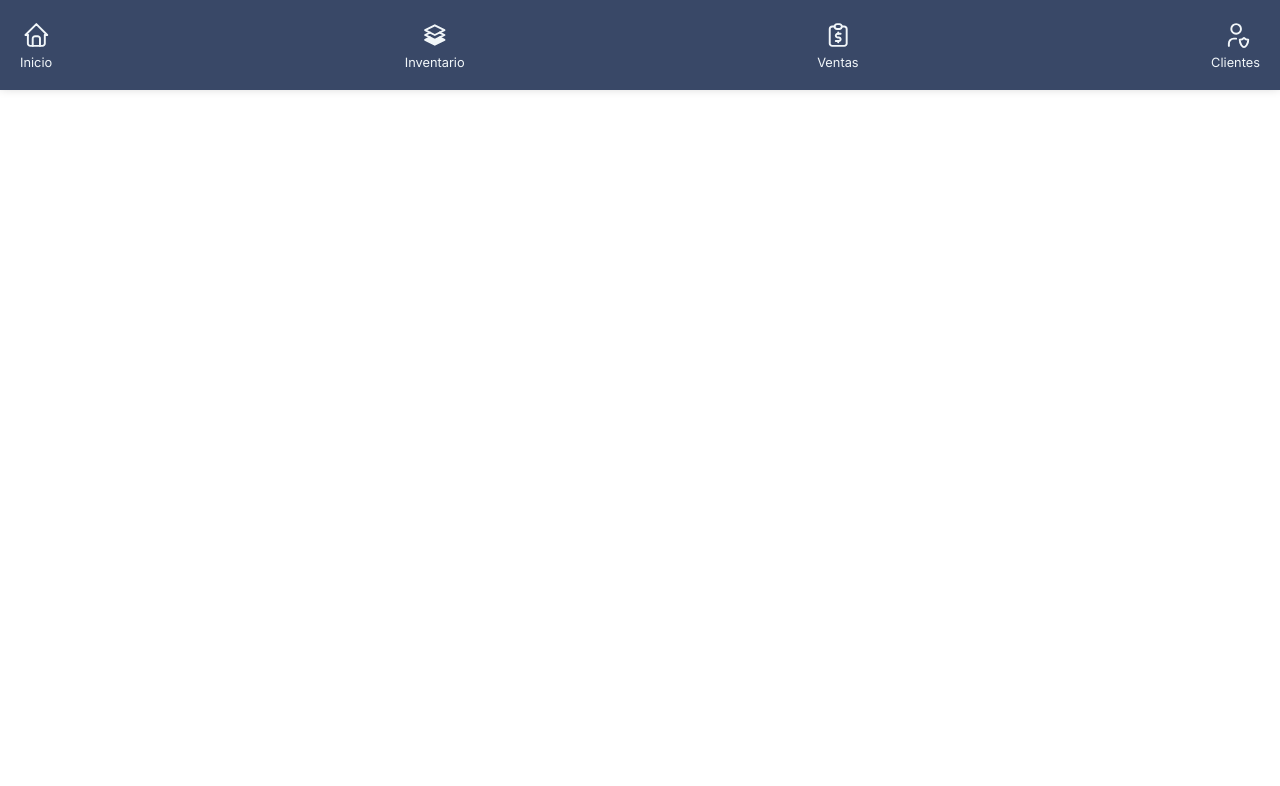
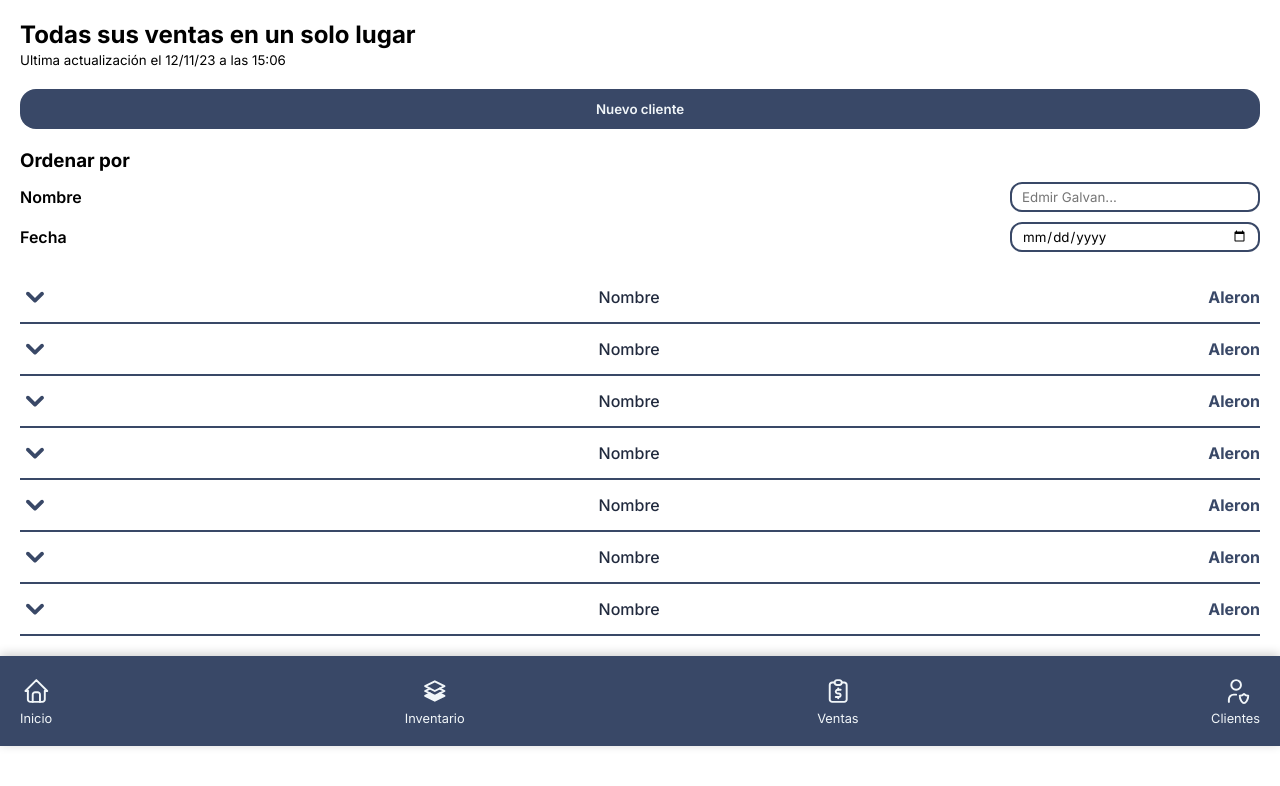
Before and after one commit to edmirgalvan01/inventory-app, a React (Vite) app: page /clients in a window 1280 px wide. Shown: the top 786 px of the page. Built offline with nearby package versions, Linux system fonts and the light colour scheme.

Commit message:
Create HTML y CSS to ClientsPage

```diff
--- a/src/pages/ClientsPage/ClientsPage.css
+++ b/src/pages/ClientsPage/ClientsPage.css
@@ -0,0 +1,31 @@
+.clientsPage {
+  padding: 20px;
+  gap: 20px;
+  display: flex;
+  flex-direction: column;
+}
+.clientsPage--filters {
+  display: flex;
+  flex-direction: column;
+  align-items: flex-start;
+  gap: 10px;
+}
+
+.clientsPage--filters label {
+  display: flex;
+  justify-content: space-between;
+  align-items: center;
+  align-self: stretch;
+  font-weight: 600;
+}
+
+.clientsPage--filters input,
+.clientsPage--filters select {
+  width: 100%;
+  max-width: 250px;
+  height: 30px;
+  border-radius: 12px;
+  border: 2px solid var(--color-blue);
+  padding: 0px 10px;
+  outline: none;
+}
--- a/src/pages/ClientsPage/ClientsPage.tsx
+++ b/src/pages/ClientsPage/ClientsPage.tsx
@@ -1,10 +1,30 @@
+import { ListOfProducts } from "../../components/ListOfProducts/ListOfProducts";
 import { Navbar } from "../../components/Navbar/Navbar";
+import { PrimaryButton } from "../../components/buttons/buttons";
 import "./ClientsPage.css";
 
 export function ClientsPage() {
   return (
     <>
-      <section className="clientsPage"></section>
+      <section className="clientsPage">
+        <div className="clientsPage--title">
+          <h1>Todas sus ventas en un solo lugar</h1>
+          <small>Ultima actualización el 12/11/23 a las 15:06</small>
+        </div>
+        <PrimaryButton>Nuevo cliente</PrimaryButton>
+        <div className="clientsPage--filters">
+          <h3>Ordenar por</h3>
+          <label>
+            Nombre
+            <input type="text" placeholder="Edmir Galvan..." />
+          </label>
+          <label>
+            Fecha
+            <input type="date" />
+          </label>
+        </div>
+        <ListOfProducts />
+      </section>
       <Navbar />
     </>
   );
```
